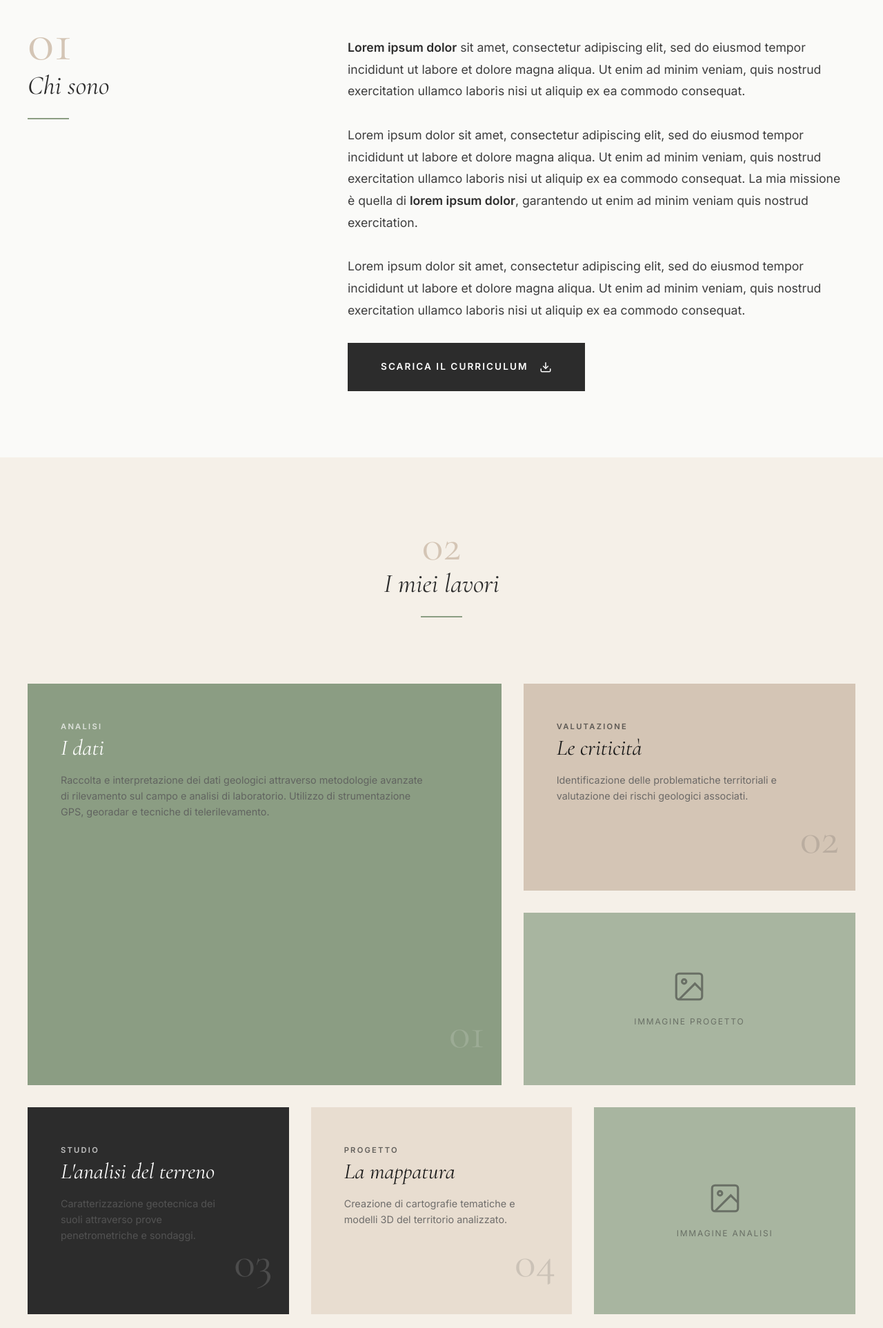
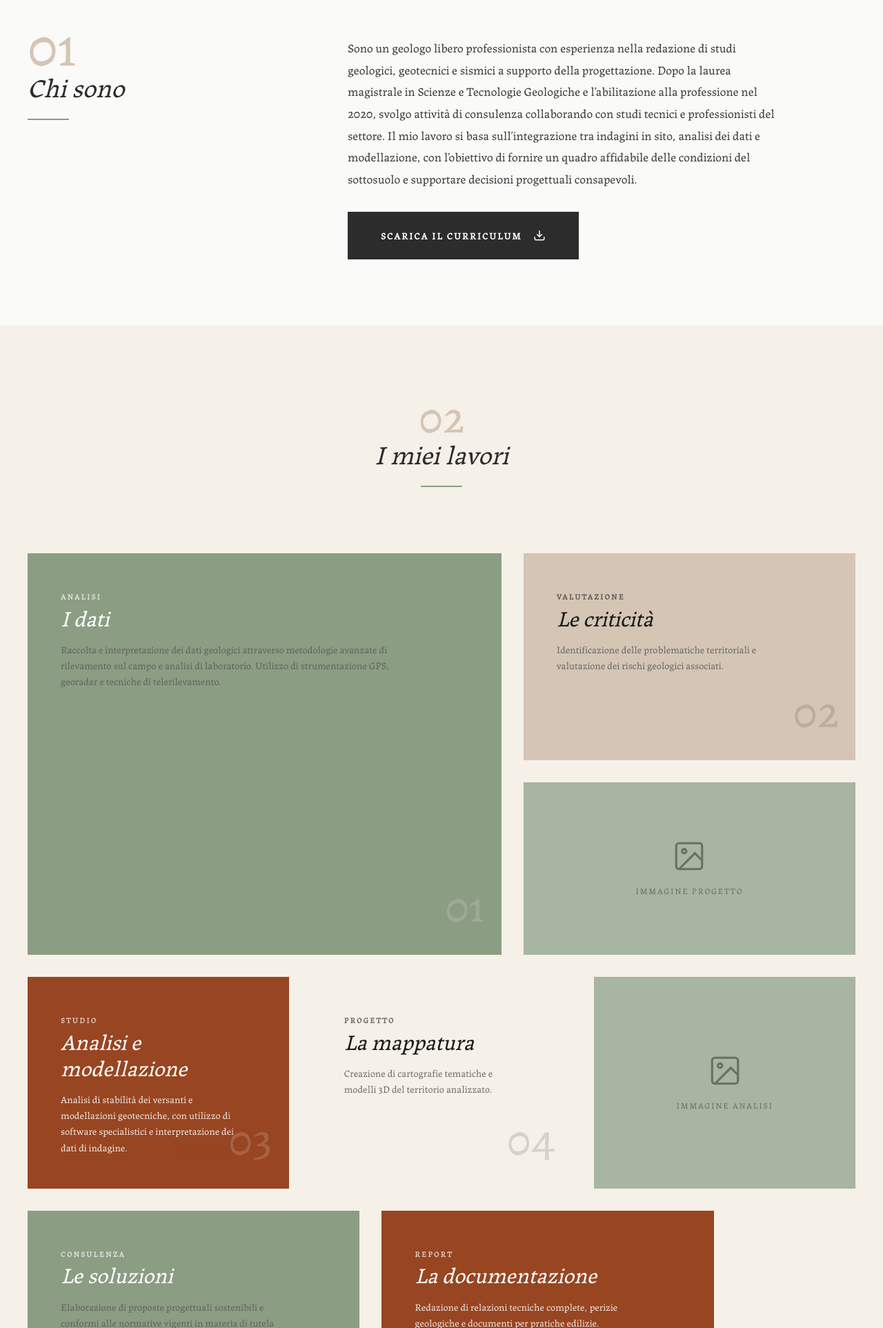
Before and after one commit to edoardo-nicoli03/Francesco_Facchini.website, a plain HTML site: page sito_Francesco_Facchini/index.html in a window 1280 px wide. Shown: the part 875-2800 px from the top of the page at 69% size. Drawn offline with nearby package versions, Linux system fonts and the light colour scheme.

Commit message:
Aggiunta font labrada

```diff
--- a/sito_Francesco_Facchini/index.html
+++ b/sito_Francesco_Facchini/index.html
@@ -81,13 +81,7 @@
                 </header>
                 <div class="chi-sono-content">
                     <p class="chi-sono-text">
-                      <strong>Lorem ipsum dolor</strong> sit amet, consectetur adipiscing elit, sed do eiusmod tempor incididunt ut labore et dolore magna aliqua. Ut enim ad minim veniam, quis nostrud exercitation ullamco laboris nisi ut aliquip ex ea commodo consequat.
-                    </p>
-                    <p class="chi-sono-text">
-                        Lorem ipsum dolor sit amet, consectetur adipiscing elit, sed do eiusmod tempor incididunt ut labore et dolore magna aliqua. Ut enim ad minim veniam, quis nostrud exercitation ullamco laboris nisi ut aliquip ex ea commodo consequat. La mia missione è quella di <strong>lorem ipsum dolor</strong>, garantendo ut enim ad minim veniam quis nostrud exercitation.
-                    </p>
-                    <p class="chi-sono-text">
-                        Lorem ipsum dolor sit amet, consectetur adipiscing elit, sed do eiusmod tempor incididunt ut labore et dolore magna aliqua. Ut enim ad minim veniam, quis nostrud exercitation ullamco laboris nisi ut aliquip ex ea commodo consequat.
+                      Sono un geologo libero professionista con esperienza nella redazione di studi geologici, geotecnici e sismici a supporto della progettazione. Dopo la laurea magistrale in Scienze e Tecnologie Geologiche e l’abilitazione alla professione nel 2020, svolgo attività di consulenza collaborando con studi tecnici e professionisti del settore.  Il mio lavoro si basa sull’integrazione tra indagini in sito, analisi dei dati e modellazione, con l’obiettivo di fornire un quadro affidabile delle condizioni del sottosuolo e supportare decisioni progettuali consapevoli.
                     </p>
                     <a href="assets/CV_Francesco_Facchini.pdf" class="btn btn-primary" download="CV_Francesco_Facchini">
                         Scarica il Curriculum
@@ -162,10 +156,10 @@
                     <div class="project-card-inner">
                         <div>
                             <span class="project-label">Studio</span>
-                            <h3 class="project-title">L'analisi del terreno</h3>
+                            <h3 class="project-title">Analisi e modellazione</h3>
                             <p class="project-description">
-                                Caratterizzazione geotecnica dei suoli attraverso
-                                prove penetrometriche e sondaggi.
+                                Analisi di stabilità dei versanti e modellazioni geotecniche,
+                                con utilizzo di software specialistici e interpretazione dei dati di indagine.
                             </p>
                         </div>
                         <span class="project-number" aria-hidden="true">03</span>
@@ -241,9 +235,9 @@
             <div class="contatti-header">
                 <h2 class="section-title" id="contatti-title">Contatti</h2>
                 <p class="contatti-text">
-                    Sono disponibile per consulenze geologiche,
-                    collaborazioni professionali e progetti di ricerca.
-                    Non esitate a contattarmi per qualsiasi informazione.
+                    Hai un progetto o un intervento da realizzare? <br>
+                    Contattami per una valutazione preliminare o per definire il supporto più adatto al tuo caso.
+
                 </p>
             </div>
 
@@ -277,7 +271,7 @@
                 <!-- Email -->
                 <a href="mailto:geologo.facchini@gmail.com" class="contact-item" aria-label="Invia email">
                     <div class="contact-icon">
-                       <img src="assets/envelope-simple-bold.png" alt="Icona Mail" style="height: 24px; width: 24px;">
+                       <img src="assets/mail_bold.png" alt="Icona Mail" style="height: 28px; width: 28px;">
                         </svg>
                     </div>
                     <div class="contact-info">
@@ -291,13 +285,10 @@
         <!-- Footer Bottom -->
         <div class="footer-bottom">
             <p class="footer-copyright">
-                © 2024 Francesco Facchini. Tutti i diritti riservati.
+                © 2024 Lorem Ipsum Dolor. Tutti i diritti riservati.
             </p>
             <div class="footer-logo">
-                <svg viewBox="0 0 40 40" xmlns="http://www.w3.org/2000/svg" aria-hidden="true">
-                    <path d="M20 4L4 32h8l4-8 4 8 4-8 4 8 4-8 4 8h4L20 4zm0 8l6 12h-4l-2-4-2 4h-4l6-12z"/>
-                </svg>
-                <span>Geologo Francesco Facchini</span>
+                <img src="assets/Logo_02_Bianco.png" alt="Logo Bianco foot page" style="height: auto; width: 160px; opacity: 0.8; ">
             </div>
         </div>
     </footer>
--- a/sito_Francesco_Facchini/styles.css
+++ b/sito_Francesco_Facchini/styles.css
@@ -9,6 +9,21 @@
 
 html {
     scroll-behavior: smooth;
+}
+/*Font Labrada Regular*/
+@font-face {
+    font-family:'Labrada';
+    src: url('assets/fonts/Labrada-Regular.ttf') format('truetype');
+    font-weight: normal;
+    font-style: normal;
+}
+
+/*Font Labrada Corsivo*/
+@font-face {
+    font-family: 'Labrada';
+    src: url('assets/fonts/Labrada-Italic.ttf') format ('truetype');
+    font-weight: normal;
+    font-style:italic;
 }
 
 /* ============================================
@@ -35,9 +50,9 @@ html {
     --black: #1A1A1A;
 
     /* Typography - Serif for headings, Sans-serif for body */
-    --font-serif: 'Cormorant Garamond', Georgia, serif;
-    --font-sans: 'Inter', -apple-system, BlinkMacSystemFont, sans-serif;
-
+    --font-serif: 'Labrada', Georgia, serif;
+   /* --font-sans: 'Inter', -apple-system, BlinkMacSystemFont, sans-serif;*/
+    --font-sans: 'Labrada', sans-serif;
     /* Spacing Scale */
     --space-xs: 0.5rem;
     --space-sm: 1rem;
@@ -516,9 +531,10 @@ img {
     color: var(--white);
 }
 
-.project-card--light {
-    background-color: var(--sand-light);
-    color: var(--slate-dark);
+.project-card--dark *{
+    background-color: #984522;
+    color: var(--white);
+
 }
 
 .project-card--image {
```
Also changed, not shown: sito_Francesco_Facchini/assets/Logo_02_Bianco.png (added), sito_Francesco_Facchini/assets/envelope-simple-bold.png (deleted), sito_Francesco_Facchini/assets/fonts/Labrada-Italic.ttf (added), sito_Francesco_Facchini/assets/fonts/Labrada-Regular.ttf (added), sito_Francesco_Facchini/assets/mail.png (deleted), sito_Francesco_Facchini/assets/mail_bold.png (added).
